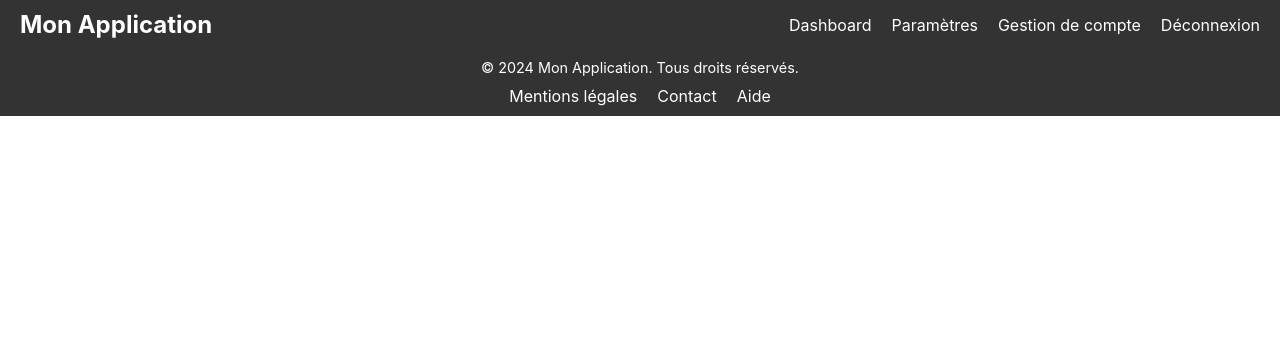
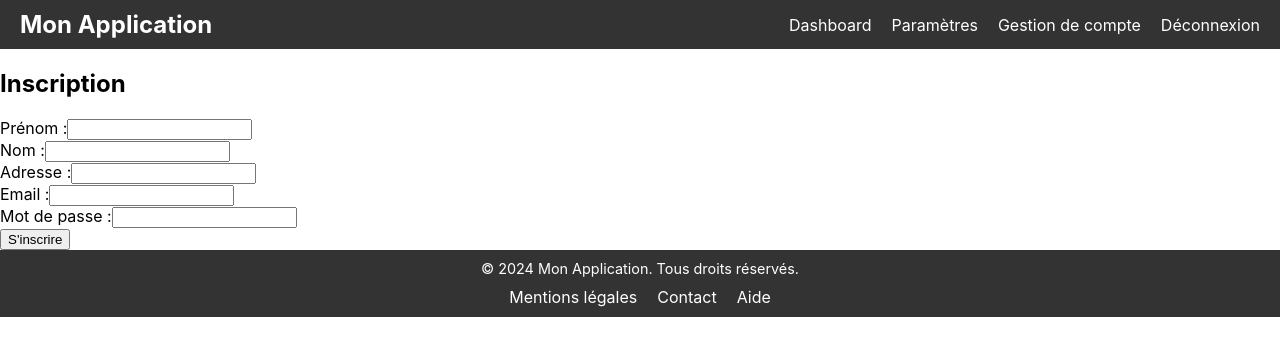
Before and after one commit to nicolasdraperi/Projet-Ipssi, a React (Create React App) app in the folder projet-ipssifront/: page /signup in a window 1280 px wide. Shown: the top 356 px of the page. Built offline with nearby package versions, Linux system fonts and the light colour scheme.

Commit message:
maj hard + fix

```diff
--- a/projet-ipssifront/package.json
+++ b/projet-ipssifront/package.json
@@ -40,5 +40,5 @@
       "last 1 safari version"
     ]
   },
-  "proxy": "http://localhost:8000"
+  "proxy": "http://localhost:5000"
 }
--- a/projet-ipssifront/src/App.js
+++ b/projet-ipssifront/src/App.js
@@ -1,17 +1,37 @@
 import React from 'react';
-import { BrowserRouter as Router, Route, Routes } from 'react-router-dom';
+import { BrowserRouter as Router, Route, Routes, Navigate } from 'react-router-dom';
 import Header from './components/Header';
 import Footer from './components/Footer';
 import UserDashboard from './pages/UserDashboard';  // Import du Dashboard
+import LoginPage from './pages/LoginPage';  // Import de la page de connexion
+import SignupPage from './pages/SignupPage';  // Import de la page d'inscription
 
 const App = () => {
+    // Vérifier si l'utilisateur est authentifié (par exemple en vérifiant le token dans le localStorage)
+    const isAuthenticated = !!localStorage.getItem('token');  // Le token est stocké après la connexion
+
     return (
         <Router>
             <div className="app">
                 <Header />
                 <Routes>
-                    {/* Route unique pour le Dashboard */}
-                    <Route path="/dashboard" element={<UserDashboard />} />
+                    {/* Route pour la page de connexion */}
+                    <Route path="/login" element={<LoginPage />} />
+
+                    {/* Route pour la page d'inscription */}
+                    <Route path="/signup" element={<SignupPage />} />  {/* Ajout de la route pour s'inscrire */}
+
+                    {/* Route pour le Dashboard, accessible seulement si l'utilisateur est authentifié */}
+                    <Route
+                        path="/dashboard"
+                        element={isAuthenticated ? <UserDashboard /> : <Navigate to="/login" />}
+                    />
+
+                    {/* Rediriger la route "/" vers /dashboard si l'utilisateur est authentifié, sinon vers /login */}
+                    <Route
+                        path="/"
+                        element={isAuthenticated ? <Navigate to="/dashboard" /> : <Navigate to="/login" />}
+                    />
                 </Routes>
                 <Footer />
             </div>
--- a/projet-ipssifront/src/components/FileUpload.js
+++ b/projet-ipssifront/src/components/FileUpload.js
@@ -20,13 +20,16 @@ const FileUpload = () => {
         formData.append('file', file);
 
         try {
-            // Simuler l'upload avec json-server ou l'API réelle plus tard
+            // Appel à l'API pour uploader le fichier
             const response = await axios.post('http://localhost:5000/files', formData, {
                 onUploadProgress: (progressEvent) => {
                     const percentCompleted = Math.round((progressEvent.loaded * 100) / progressEvent.total);
                     setUploadProgress(percentCompleted);
                 }
             });
+
+            // Afficher la réponse de l'API
+            console.log(response.data);  // Afficher les données retournées par l'API
 
             setMessage('Fichier uploadé avec succès !');
         } catch (error) {
--- a/projet-ipssifront/src/pages/LoginPage.js
+++ b/projet-ipssifront/src/pages/LoginPage.js
@@ -14,7 +14,7 @@ const LoginPage = () => {
         e.preventDefault();
         try {
             // Appel à l'API backend pour vérifier les identifiants
-            const response = await axios.post('http://localhost:5000/auth/login', {
+            const response = await axios.post('http://localhost:5000/api/login', {
                 email,
                 password
             });
--- a/projet-ipssifront/src/pages/SignupPage.js
+++ b/projet-ipssifront/src/pages/SignupPage.js
@@ -1,10 +1,11 @@
 import React, { useState } from 'react';
 import axios from 'axios';
-import { Link, useNavigate } from 'react-router-dom'; // Importer Link et useNavigate
-import '../assets/css/AuthPage.css';
+import { useNavigate } from 'react-router-dom';  // Utiliser useNavigate pour rediriger après l'inscription
 
 const SignupPage = () => {
-    const [name, setName] = useState('');
+    const [firstName, setFirstName] = useState('');  // Ajouter l'état pour firstName
+    const [lastName, setLastName] = useState('');    // Ajouter l'état pour lastName
+    const [address, setAddress] = useState('');      // Ajouter l'état pour address
     const [email, setEmail] = useState('');
     const [password, setPassword] = useState('');
     const [error, setError] = useState('');
@@ -14,28 +15,47 @@ const SignupPage = () => {
     const handleSubmit = async (e) => {
         e.preventDefault();
         try {
-            const response = await axios.post(`http://localhost:5000/users?email=${email}&password=${password}`);
+            const response = await axios.post('http://localhost:5000/api/register', { firstName, lastName, address, email, password });
+
             if (response.data.success) {
-                setSuccess('Inscription réussie, veuillez vérifier votre email.');
-                navigate('/');  // Redirection vers la page de connexion après inscription réussie
+                setSuccess('Inscription réussie, vous pouvez vous connecter.');
+                navigate('/login');  // Rediriger vers la page de connexion après inscription réussie
             } else {
-                setError('Une erreur est survenue lors de l\'inscription.');
+                setError('Erreur lors de l\'inscription.');
             }
-        } catch (error) {
+        } catch (err) {
             setError('Erreur lors de l\'inscription.');
         }
     };
 
     return (
-        <div className="auth-page">
+        <div>
             <h2>Inscription</h2>
             <form onSubmit={handleSubmit}>
+                <div>
+                    <label>Prénom :</label>
+                    <input
+                        type="text"
+                        value={firstName}
+                        onChange={(e) => setFirstName(e.target.value)}
+                        required
+                    />
+                </div>
                 <div>
                     <label>Nom :</label>
                     <input
                         type="text"
-                        value={name}
-                        onChange={(e) => setName(e.target.value)}
+                        value={lastName}
+                        onChange={(e) => setLastName(e.target.value)}
+                        required
+                    />
+                </div>
+                <div>
+                    <label>Adresse :</label>
+                    <input
+                        type="text"
+                        value={address}
+                        onChange={(e) => setAddress(e.target.value)}
                         required
                     />
                 </div>
@@ -61,8 +81,6 @@ const SignupPage = () => {
                 {success && <p style={{ color: 'green' }}>{success}</p>}
                 <button type="submit">S'inscrire</button>
             </form>
-
-            <p>Déjà inscrit ? <Link to="/">Se connecter</Link></p> {/* Lien vers la page de connexion */}
         </div>
     );
 };
```
Also changed, not shown: 2 other files (tests, documents, lock files or other folders).
